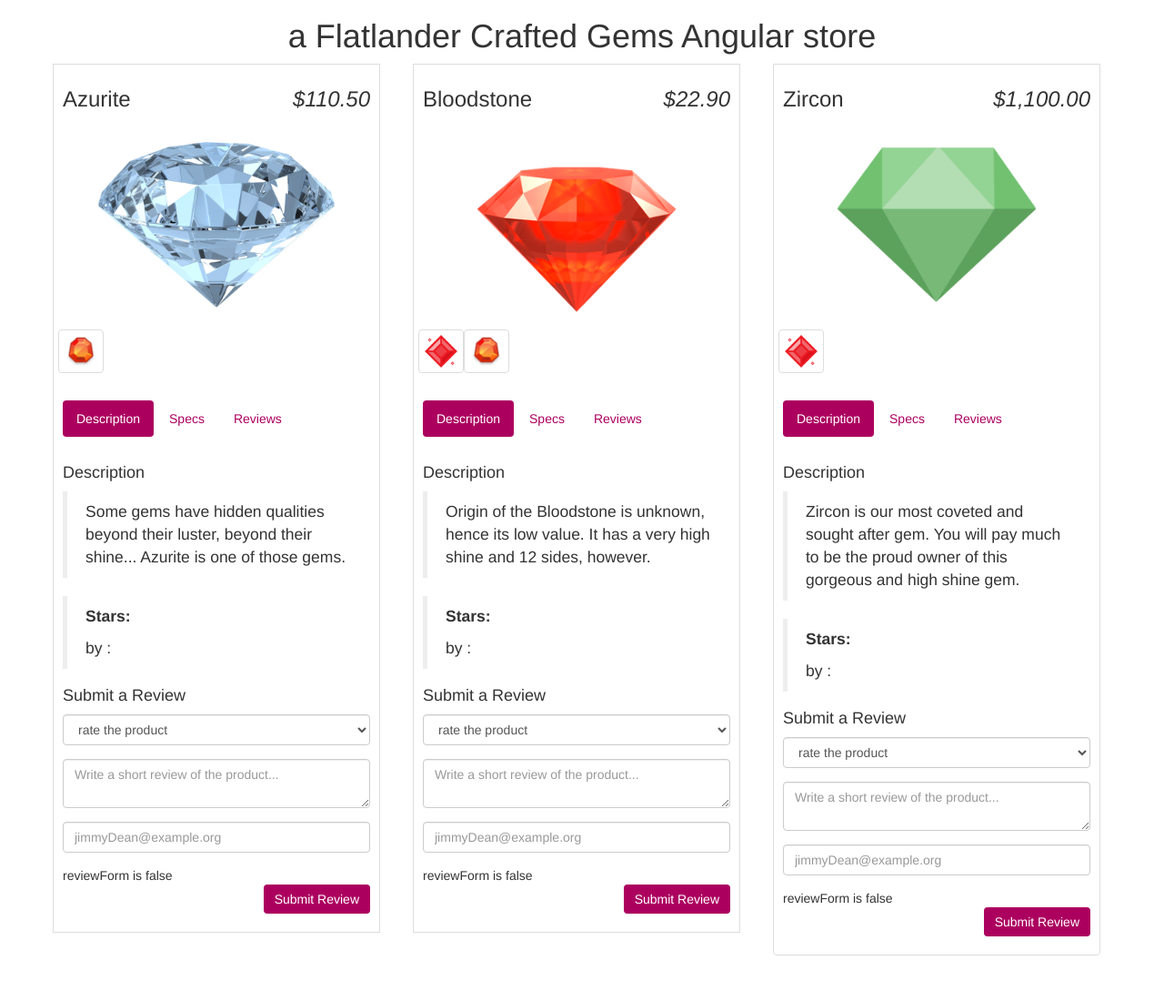
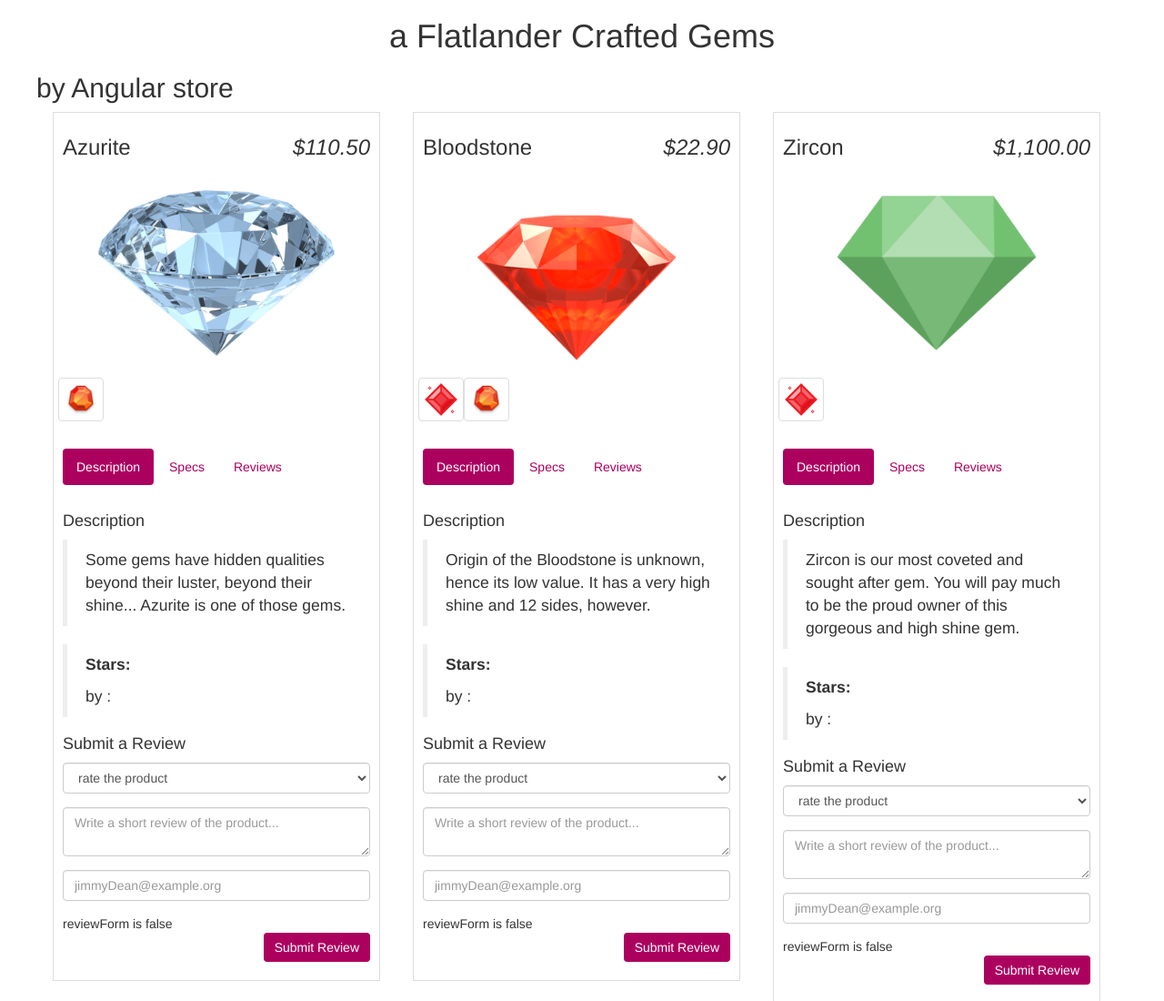
Before and after one commit to julia-dizhak/gem-store-angularjs1.x, a plain HTML site: page index.html in a window 1280 px wide. Shown: the top 1100 px of the page at 91% size. Before the commit the page ends 1050 px from the top, so only its background shows below. Drawn offline with nearby package versions, Linux system fonts and the light colour scheme.

```diff
--- a/index.html
+++ b/index.html
@@ -1,7 +1,6 @@
 <!DOCTYPE html>
 <html ng-app="gemStore">
   <head>
-    <!-- <link rel="stylesheet" href="https://cdnjs.cloudflare.com/ajax/libs/twitter-bootstrap/4.0.0-alpha.6/css/bootstrap.css"> -->
     <link rel="stylesheet" href="https://maxcdn.bootstrapcdn.com/bootstrap/3.3.7/css/bootstrap.min.css">
     <link rel="stylesheet" href="static/css/app.css">
 
@@ -14,7 +13,8 @@
 
     <div class="list-group">
       <header>
-        <h1 class="text-center"> a Flatlander Crafted Gems Angular store </h2>
+        <h1 class="text-center"> a Flatlander Crafted Gems  </h2>
+        <h2>by Angular store</h2>
       </header>
 
       <div class="list-group-item" ng-repeat="product in store.products">
```
